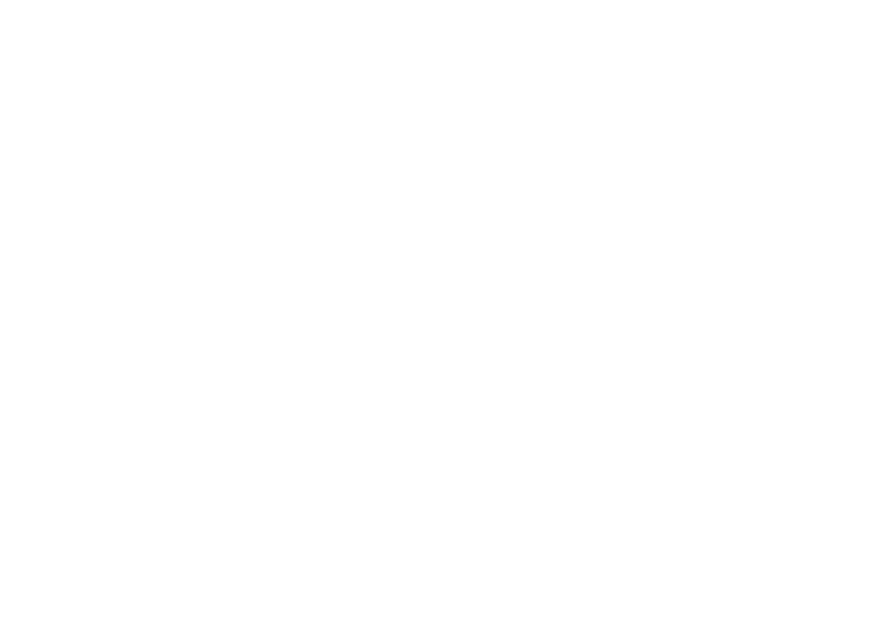
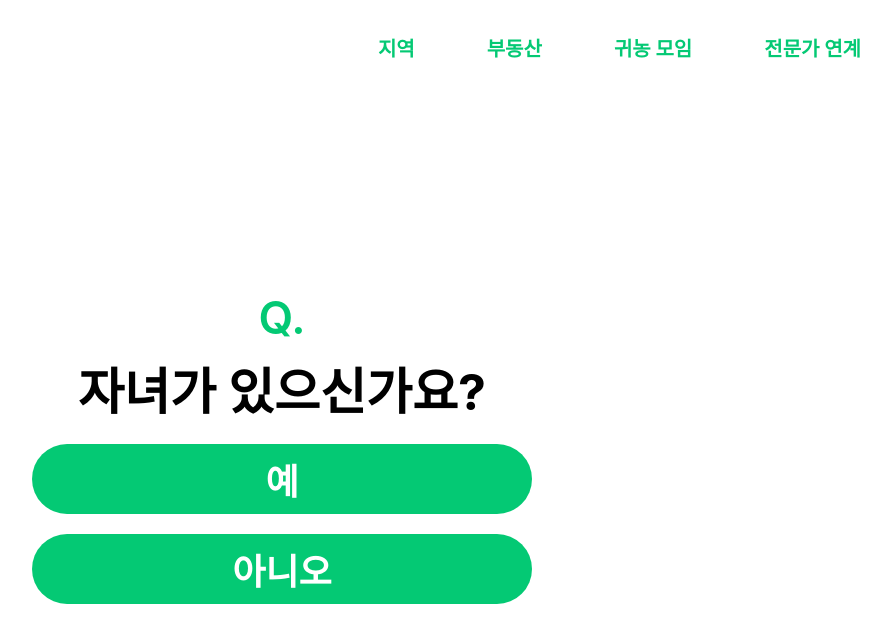
Before and after one commit to IMPACTHON-TEAM03/Dasi-Client, a React (Create React App) app: page /region in a window 1280 px wide. Before the commit this address had no page. Shown: the top 642 px of the page, without its empty margins (358-1249 px from the left). Built offline with nearby package versions, Linux system fonts and the light colour scheme.

Commit message:
✅ :: Created Question Page ( Undone )

```diff
--- a/src/App.jsx
+++ b/src/App.jsx
@@ -1,12 +1,14 @@
 import React from "react";
 import { BrowserRouter, Route, Routes } from "react-router-dom";
 import Main from "./pages/Main";
+import Region from "./pages/Region";
 
 const App = () => {
   return (
     <BrowserRouter>
       <Routes>
         <Route path="/" element={<Main />} />
+        <Route path="/region" element={<Region />} />
       </Routes>
     </BrowserRouter>
   );
--- a/src/pages/Main/index.jsx
+++ b/src/pages/Main/index.jsx
@@ -1,12 +1,15 @@
 import React from "react";
 import * as s from "../../styles/IndexPageStyle";
+import { Link } from "react-router-dom";
 
 const Main = () => {
   return (
     <>
       <s.HeaderContainer>
         <s.NavItemUl>
-          <s.NavItemLi>지역</s.NavItemLi>
+          <s.NavItemLi>
+            <Link to="/region">지역</Link>
+          </s.NavItemLi>
           <s.NavItemLi>부동산</s.NavItemLi>
           <s.NavItemLi>귀농 모임</s.NavItemLi>
           <s.NavItemLi>전문가 연계</s.NavItemLi>
--- /dev/null
+++ b/src/pages/Region/index.jsx
@@ -0,0 +1,81 @@
+import React, { useState, useEffect } from "react";
+import * as s from "../../styles/RegionPageStyle";
+
+const Region = () => {
+  const [questionNumber, setQuestionNumber] = useState(1);
+
+  const [answers, setAnswers] = useState({
+    q1answer: "",
+    q2answer: "",
+    q3answer: "",
+    q4answer: "",
+    q5answer: "",
+  });
+
+  const handleAnswer = (answer) => {
+    setAnswers({ ...answers, [`q${questionNumber}answer`]: answer });
+    setQuestionNumber(questionNumber + 1);
+  };
+
+  useEffect(() => {
+    console.log(answers);
+  }, [answers]);
+
+  const renderQuestion = () => {
+    switch (questionNumber) {
+      case 1:
+        return (
+          <s.QuestionSection>
+            <s.TitleText>Q.</s.TitleText>
+            <s.QuestionText>자녀가 있으신가요?</s.QuestionText>
+            <s.AnswerSection>
+              <s.AnswerButton onClick={() => handleAnswer(true)}>예</s.AnswerButton>
+              <s.AnswerButton onClick={() => handleAnswer(false)}>아니오</s.AnswerButton>
+            </s.AnswerSection>
+          </s.QuestionSection>
+        );
+      case 2:
+        return (
+          <s.QuestionSection>
+            <s.TitleText>Q.</s.TitleText>
+            <s.QuestionText>자녀가 거주중인 지역과 가까웠으면 좋겠나요?</s.QuestionText>
+            <s.AnswerSection>
+              <s.AnswerButton onClick={() => handleAnswer(true)}>예</s.AnswerButton>
+              <s.AnswerButton onClick={() => handleAnswer(false)}>아니오</s.AnswerButton>
+            </s.AnswerSection>
+          </s.QuestionSection>
+        );
+
+      case 3:
+        return (
+          <s.QuestionSection>
+            <s.TitleText>Q.</s.TitleText>
+            <s.QuestionText>자녀는 어디에 사나요?</s.QuestionText>
+            <s.AnswerSection>
+              <s.AnswerButton onClick={() => handleAnswer("서울/경기")}>서울/경기</s.AnswerButton>
+              <s.AnswerButton onClick={() => handleAnswer("지방")}>지방</s.AnswerButton>
+              <s.AnswerButton onClick={() => handleAnswer("도서산간")}>도서산간</s.AnswerButton>
+            </s.AnswerSection>
+          </s.QuestionSection>
+        );
+      default:
+        return null;
+    }
+  };
+
+  return (
+    <>
+      <s.HeaderContainer>
+        <s.NavItemUl>
+          <s.NavItemLi>지역</s.NavItemLi>
+          <s.NavItemLi>부동산</s.NavItemLi>
+          <s.NavItemLi>귀농 모임</s.NavItemLi>
+          <s.NavItemLi>전문가 연계</s.NavItemLi>
+        </s.NavItemUl>
+      </s.HeaderContainer>
+      <s.MainContainer>{renderQuestion()}</s.MainContainer>
+    </>
+  );
+};
+
+export default Region;
--- a/src/styles/IndexPageStyle.jsx
+++ b/src/styles/IndexPageStyle.jsx
@@ -41,6 +41,7 @@
   display: flex;
   justify-content: flex-start;
   align-items: center;
+  box-sizing: border-box;
 `;
 
 export const MainSectionTitle = styled.p`
--- /dev/null
+++ b/src/styles/RegionPageStyle.jsx
@@ -0,0 +1,90 @@
+import styled from "styled-components";
+
+export const HeaderContainer = styled.div`
+  background-color: transparent;
+  box-sizing: border-box;
+  width: 100%;
+  display: flex;
+  justify-content: flex-end;
+  align-items: center;
+  padding: 0 61px;
+  height: 94px;
+`;
+
+export const NavItemUl = styled.ul`
+  display: flex;
+`;
+
+export const NavItemLi = styled.li`
+  color: #04c974;
+  font-size: 20px;
+  font-style: normal;
+  font-weight: 700;
+  line-height: normal;
+
+  &:not(:last-child) {
+    margin-right: 72px;
+  }
+`;
+
+export const MainContainer = styled.div`
+  width: 100%;
+  height: calc(100vh - 94px);
+  background-color: #fff;
+  padding: 0 61px;
+  display: flex;
+  justify-content: center;
+  align-items: center;
+  box-sizing: border-box;
+`;
+
+export const QuestionSection = styled.section`
+  width: 1189px;
+  height: 532px;
+  background-color: #fff;
+  display: flex;
+  justify-content: center;
+  align-items: center;
+  flex-direction: column;
+`;
+
+export const TitleText = styled.p`
+  font-size: 45px;
+  font-style: normal;
+  font-weight: 600;
+  line-height: normal;
+  color: #04c974;
+`;
+
+export const QuestionText = styled.p`
+  font-size: 50px;
+  font-style: normal;
+  font-weight: 700;
+  line-height: normal;
+  margin-top: 7px;
+`;
+
+export const AnswerSection = styled.section`
+  display: flex;
+  justify-content: center;
+  align-items: center;
+  flex-direction: column;
+  gap: 20px;
+  margin-top: 20px;
+`;
+
+export const AnswerButton = styled.button`
+  width: 500px;
+  height: 70px;
+  background: #04c974;
+  border-radius: 60px;
+  color: white;
+  font-size: 36px;
+  font-weight: 600;
+
+  &:hover {
+    background-color: #04c974;
+    opacity: 0.8;
+    cursor: pointer;
+  }
+`;
```
Also changed, not shown: 2 other files (tests, documents, lock files or other folders).
